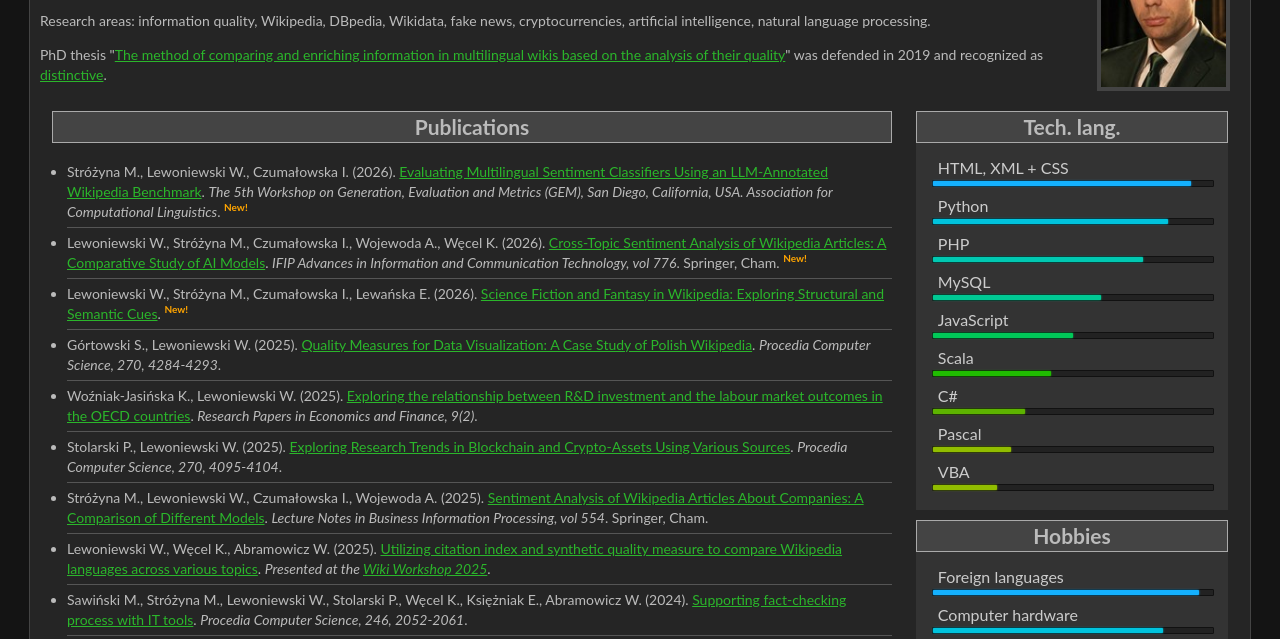
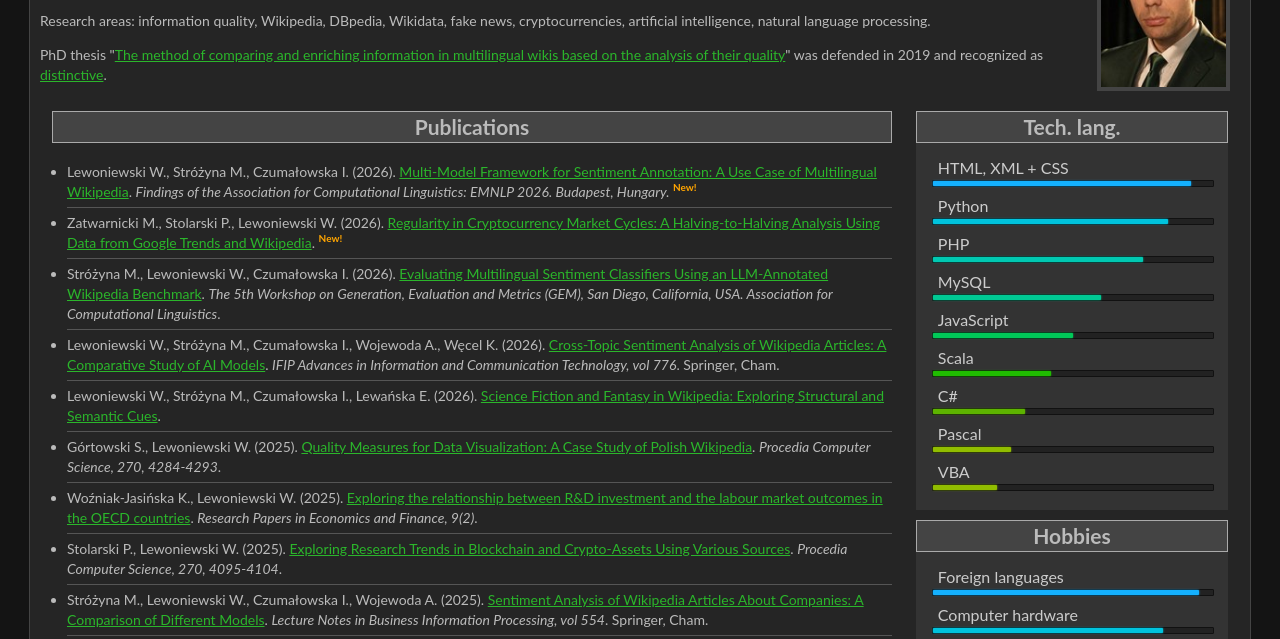
Before and after one commit to Lewoniewski/lewoniewski.github.io, a plain HTML site: page index.html in a window 1280 px wide. Shown: the part 105-744 px from the top of the page. Drawn offline with Linux system fonts and the light colour scheme.

Commit message:
Add new publications to the index.html

```diff
--- a/index.html
+++ b/index.html
@@ -155,9 +155,11 @@ initially starting from 0*/
 	<div class="leftcolumn">
   <div style="display: block; width: auto;  border: 1px #aaa solid; background-color: #444;"><h2 style="text-align: center; margin: 5px;">Publications</h2></div>
 <ul>
-<li>Stróżyna M., Lewoniewski W., Czumałowska I. (2026). <a href="https://doi.org/10.18653/v1/2026.gem-main.63" rel="noopener" target="_blank">Evaluating Multilingual Sentiment Classifiers Using an LLM-Annotated Wikipedia Benchmark</a>. <em>The 5th Workshop on Generation, Evaluation and Metrics (GEM), San Diego, California, USA. Association for Computational Linguistics</em>. <sup class="newart">New!</sup></li>
-<li>Lewoniewski W., Stróżyna M., Czumałowska I., Wojewoda A., Węcel K. (2026). <a href="https://doi.org/10.1007/978-3-032-18920-2_34" rel="noopener" target="_blank">Cross-Topic Sentiment Analysis of Wikipedia Articles: A Comparative Study of AI Models</a>. <em>IFIP Advances in Information and Communication Technology, vol 776</em>. Springer, Cham. <sup class="newart">New!</sup></li>
-<li>Lewoniewski W., Stróżyna M., Czumałowska I., Lewańska E. (2026). <a href="https://arxiv.org/abs/2602.24229" rel="noopener" target="_blank">Science Fiction and Fantasy in Wikipedia: Exploring Structural and Semantic Cues</a>. <sup class="newart">New!</sup></li>
+<li>Lewoniewski W., Stróżyna M., Czumałowska I. (2026). <a href="https://doi.org/10.18653/2026.findings-emnlp.1830" target="_blank">Multi-Model Framework for Sentiment Annotation: A Use Case of Multilingual Wikipedia</a>. <em>Findings of the Association for Computational Linguistics: EMNLP 2026. Budapest, Hungary.</em> <sup class="newart">New!</sup></li>
+<li>Zatwarnicki M., Stolarski P., Lewoniewski W. (2026). <a href="https://doi.org/10.48550/arXiv.2611.10674" target="_blank">Regularity in Cryptocurrency Market Cycles: A Halving-to-Halving Analysis Using Data from Google Trends and Wikipedia</a>. <sup class="newart">New!</sup></li>
+<li>Stróżyna M., Lewoniewski W., Czumałowska I. (2026). <a href="https://doi.org/10.18653/v1/2026.gem-main.63" rel="noopener" target="_blank">Evaluating Multilingual Sentiment Classifiers Using an LLM-Annotated Wikipedia Benchmark</a>. <em>The 5th Workshop on Generation, Evaluation and Metrics (GEM), San Diego, California, USA. Association for Computational Linguistics</em>. </li>
+<li>Lewoniewski W., Stróżyna M., Czumałowska I., Wojewoda A., Węcel K. (2026). <a href="https://doi.org/10.1007/978-3-032-18920-2_34" rel="noopener" target="_blank">Cross-Topic Sentiment Analysis of Wikipedia Articles: A Comparative Study of AI Models</a>. <em>IFIP Advances in Information and Communication Technology, vol 776</em>. Springer, Cham. </li>
+<li>Lewoniewski W., Stróżyna M., Czumałowska I., Lewańska E. (2026). <a href="https://arxiv.org/abs/2602.24229" rel="noopener" target="_blank">Science Fiction and Fantasy in Wikipedia: Exploring Structural and Semantic Cues</a>. </li>
 <li>Górtowski S., Lewoniewski W. (2025). <a href="https://doi.org/10.1016/j.procs.2025.09.553" rel="noopener" target="_blank">Quality Measures for Data Visualization: A Case Study of Polish Wikipedia</a>. <em>Procedia Computer Science, 270, 4284-4293</em>. </li>
 <li>Woźniak-Jasińska K., Lewoniewski W. (2025). <a href="https://doi.org/10.18559/ref.2025.2.2454" rel="noopener" target="_blank">Exploring the relationship between R&D investment and the labour market outcomes in the OECD countries</a>. <em>Research Papers in Economics and Finance, 9(2)</em>. </li>
 <li>Stolarski P., Lewoniewski W. (2025). <a href="https://doi.org/10.1016/j.procs.2025.09.534" rel="noopener" target="_blank">Exploring Research Trends in Blockchain and Crypto-Assets Using Various Sources</a>. <em>Procedia Computer Science, 270, 4095-4104</em>. </li>
```
